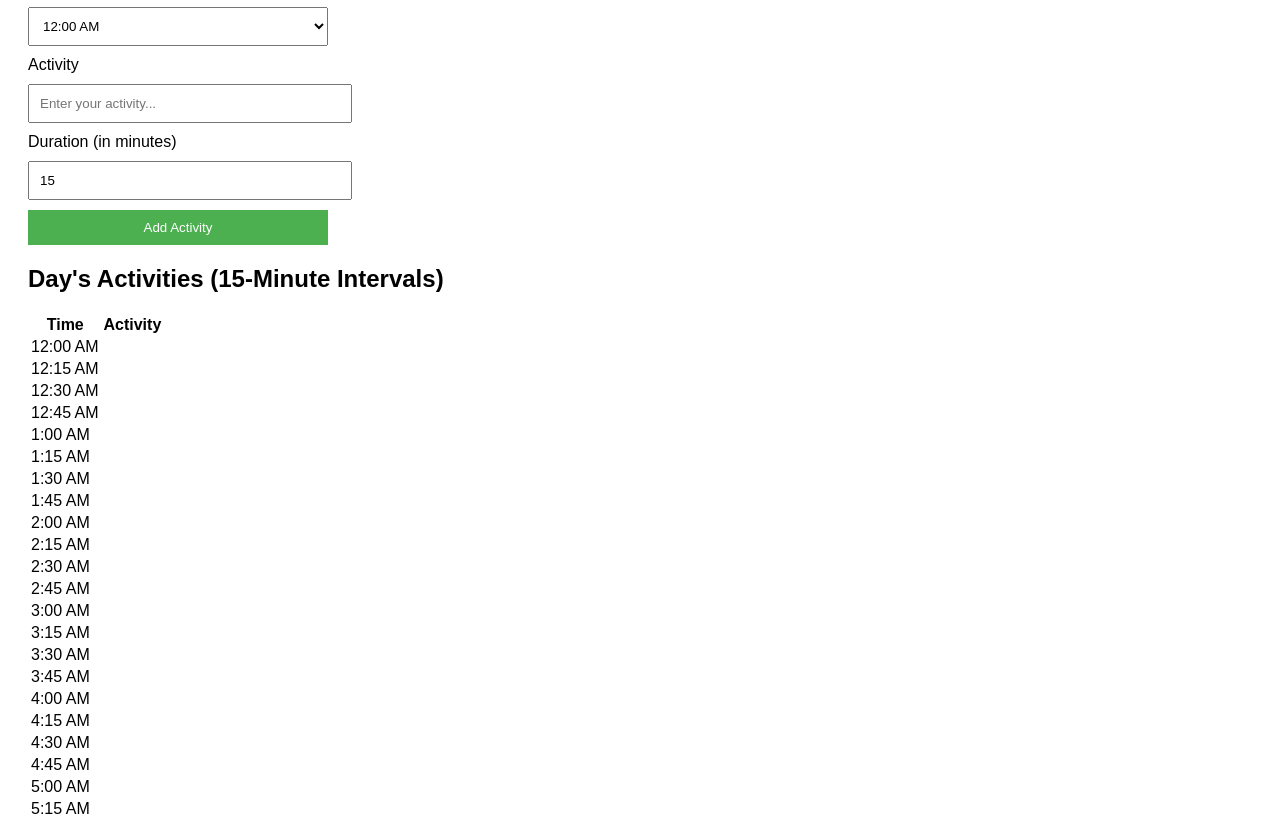
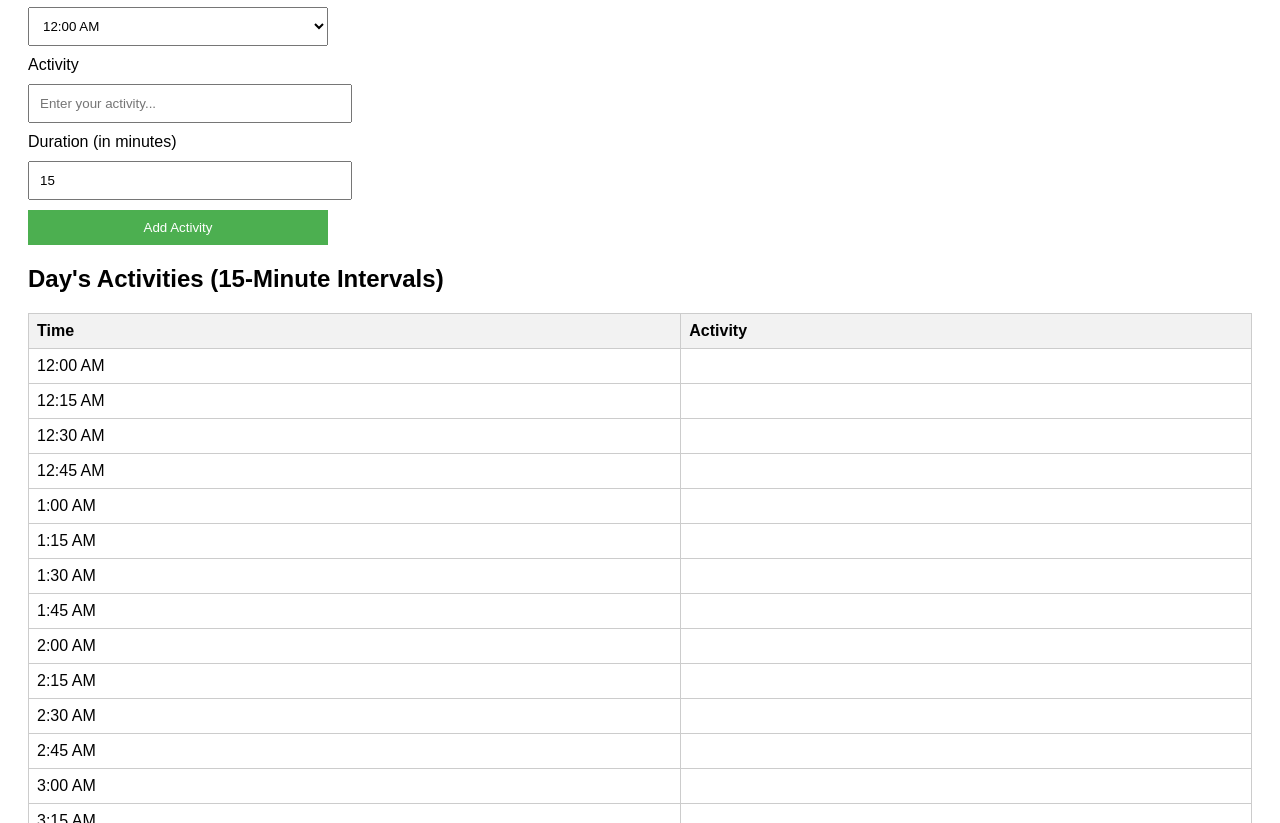
Before and after one commit to SilimHussein/DHIS2, a plain HTML site: page projects/timeMonitor/index.html in a window 1280 px wide. Shown: the part 129-952 px from the top of the page. Drawn offline with Linux system fonts and the light colour scheme.

Commit message:
added abit of css to hold the time monitor tables

```diff
--- a/projects/timeMonitor/style.css
+++ b/projects/timeMonitor/style.css
@@ -42,3 +42,22 @@ ul li {
     margin-bottom: 5px;
     padding: 10px;
 }
+body {
+    font-family: Arial, sans-serif;
+}
+
+table {
+    width: 100%;
+    border-collapse: collapse;
+    margin-top: 20px;
+}
+
+th, td {
+    border: 1px solid #ccc;
+    padding: 8px;
+    text-align: left;
+}
+
+th {
+    background-color: #f2f2f2;
+}
```
